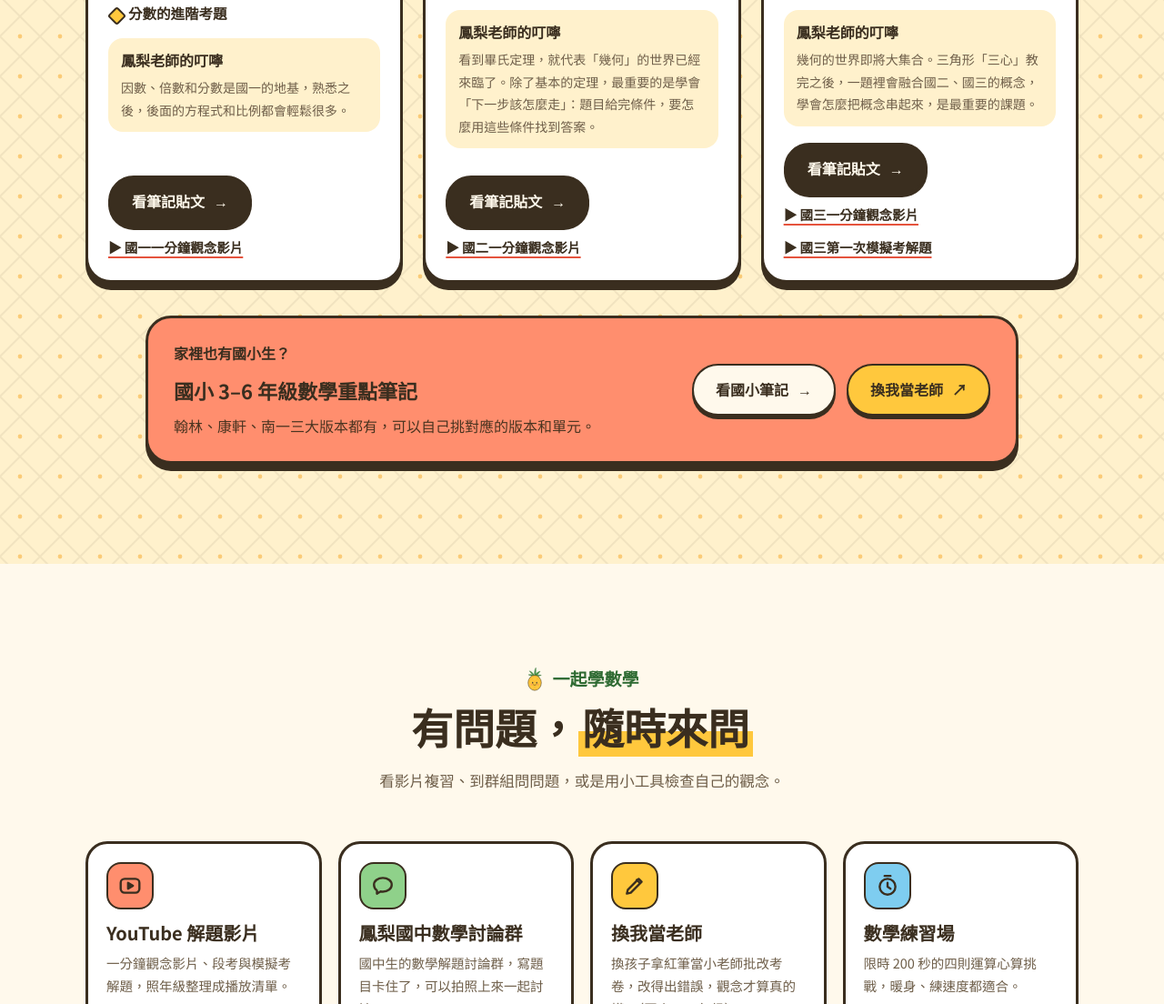
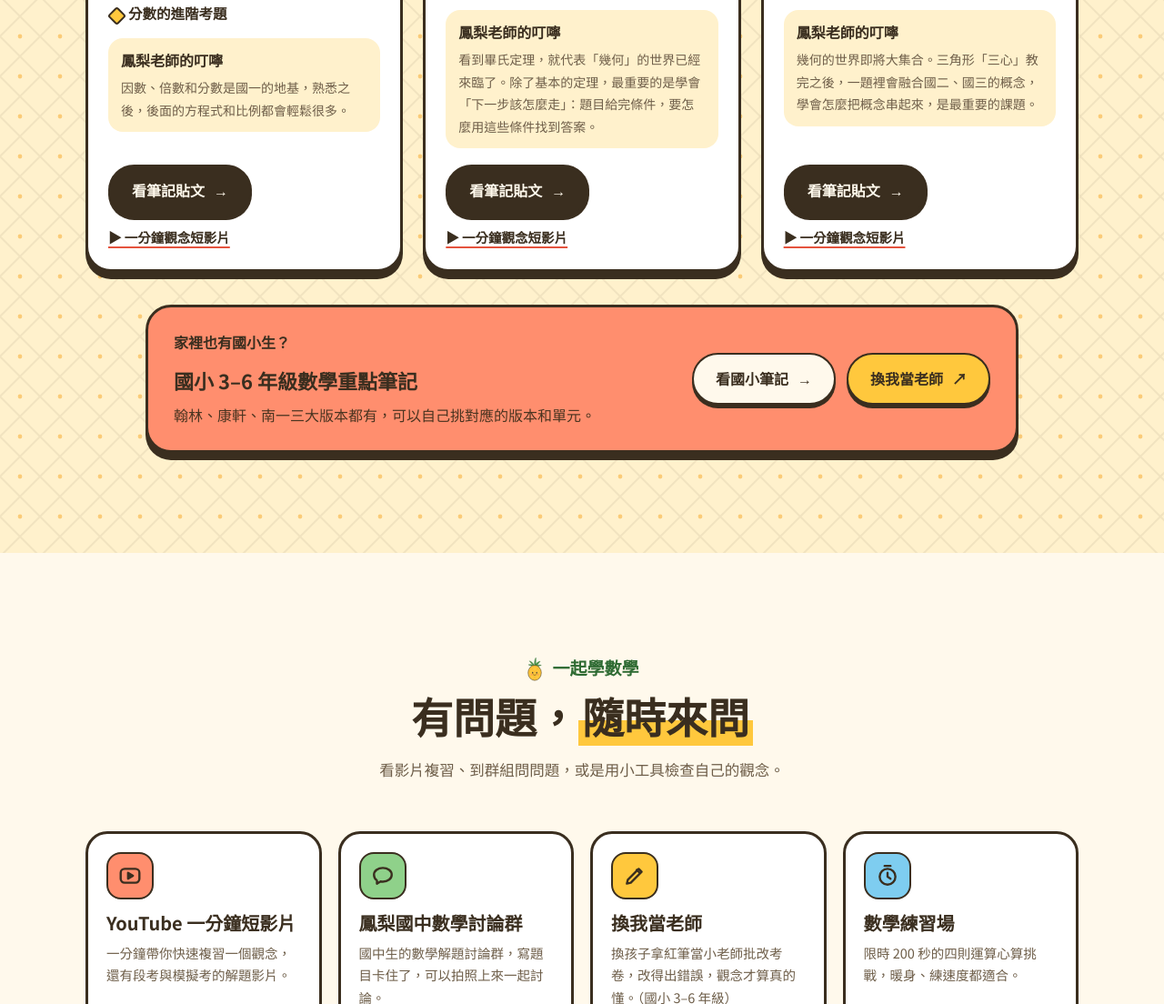
Before and after one commit to pineapple-08081/pineapplemathweb, a plain HTML site: page junior.html in a window 1280 px wide. Shown: the part 2715-3819 px from the top of the page at 91% size. Drawn offline with Linux system fonts and the light colour scheme; a web font is replaced by a local one.

Commit message:
國中數學專區的影片連結改成 YouTube Shorts 頁面
- 重點筆記與「一起學數學」的影片連結改連頻道的 Shorts 頁面
- 每日三題拿掉播放清單連結，只留單支影片，並加上「全部一分鐘短影片」
- 匯入工具之後也不再收錄播放清單連結
- 更新版本號為 2026.11.17-2

Co-Authored-By: Claude Opus 5.5 <noreply@anthropic.com>
Claude-Session: https://claude.ai/code/session_01GvCP6tpw1apd7u22EradfG

```diff
--- a/data/daily.js
+++ b/data/daily.js
@@ -109,10 +109,7 @@ window.DAILY = [
    "弦心距"
   ],
   "countdown": 190,
-  "note": "今天星期五！！",
-  "videos": [
-   "https://youtube.com/playlist?list=PLCpXF7Z3OoX4&si=4qYPvace6kB1lAwG"
-  ]
+  "note": "今天星期五！！"
  },
  {
   "date": "2026-11-05",
@@ -135,10 +132,7 @@ window.DAILY = [
    "直線與圓的距離"
   ],
   "countdown": 192,
-  "note": "一天又過去了！",
-  "videos": [
-   "https://youtube.com/playlist?list=PLCpXF7Z3OoX4&si=xEIDroxPuWpaZkYZ"
-  ]
+  "note": "一天又過去了！"
  },
  {
   "date": "2026-11-03",
@@ -171,12 +165,7 @@ window.DAILY = [
    "簡易測量、三角函數的基本定義"
   ],
   "countdown": 195,
-  "note": "本週總結！",
-  "videos": [
-   "https://youtube.com/playlist?list=PLMQIdq7IHI4Q&si=g0ifUB-GPT9nD-by",
-   "https://youtube.com/playlist?list=PLfyKRrRgdZAY&si=_xlnZ4_gHpP_yCql",
-   "https://youtube.com/playlist?list=PLCpXF7Z3OoX4&si=lpM9FWhXgIcpR4yx"
-  ]
+  "note": "本週總結！"
  },
  {
   "date": "2026-10-31",
--- a/data/site.js
+++ b/data/site.js
@@ -141,18 +141,15 @@ window.SITE = {
       { grade: "國一", color: "yellow", title: "倍數、質數與分數", post: "87fa1a0d81",
         topics: ["倍數判別法", "質數與標準分解式", "公因數與公倍數", "分數的四則運算", "分數的常考概念", "分數的進階考題"],
         tip: "因數、倍數和分數是國一的地基，熟悉之後，後面的方程式和比例都會輕鬆很多。",
-        videos: [{ label: "國一一分鐘觀念影片", url: "https://youtube.com/playlist?list=PLCpXF7Z3OoX4" }] },
+        videos: [{ label: "一分鐘觀念短影片", url: "https://www.youtube.com/@%E9%99%B3%E6%98%93%E5%BD%A3-e1g/shorts" }] },
       { grade: "國二", color: "sky", title: "根式與畢氏定理", post: "5629e99aaf",
         topics: ["最簡根式", "根式的近似值", "根式比大小（會考愛考）", "畢氏定理", "畢氏定理常考題型"],
         tip: "看到畢氏定理，就代表「幾何」的世界已經來臨了。除了基本的定理，最重要的是學會「下一步該怎麼走」：題目給完條件，要怎麼用這些條件找到答案。",
-        videos: [{ label: "國二一分鐘觀念影片", url: "https://youtube.com/playlist?list=PLMQIdq7IHI4Q" }] },
+        videos: [{ label: "一分鐘觀念短影片", url: "https://www.youtube.com/@%E9%99%B3%E6%98%93%E5%BD%A3-e1g/shorts" }] },
       { grade: "國三", color: "leaf", title: "簡易測量、三角比與圓", post: "7706dfc224",
         topics: ["簡易測量常考題型", "特殊三角比與三角函數", "點、直線與圓的位置關係", "圓心角與圓周角", "弧、弦、角的關係"],
         tip: "幾何的世界即將大集合。三角形「三心」教完之後，一題裡會融合國二、國三的概念，學會怎麼把概念串起來，是最重要的課題。",
-        videos: [
-          { label: "國三一分鐘觀念影片", url: "https://youtube.com/playlist?list=PLfyKRrRgdZAY" },
-          { label: "國三第一次模擬考解題", url: "https://youtube.com/playlist?list=PLHO46-mv2XWM" }
-        ] }
+        videos: [{ label: "一分鐘觀念短影片", url: "https://www.youtube.com/@%E9%99%B3%E6%98%93%E5%BD%A3-e1g/shorts" }] }
     ],
     // 國小的複習資源，放在專區最下面
     elementary: { post: "b41a8b39ab", title: "國小 3–6 年級數學重點筆記", text: "翰林、康軒、南一三大版本都有，可以自己挑對應的版本和單元。" }
@@ -161,7 +158,8 @@ window.SITE = {
   links: [
     { id: "threads",   label: "Threads",   handle: "@a_l_w_a_y_s_joy", note: "教學筆記每週更新", url: "https://www.threads.com/@a_l_w_a_y_s_joy" },
     { id: "instagram", label: "Instagram", handle: "@a_l_w_a_y_s_joy", note: "教室日常與圖文",   url: "https://www.instagram.com/a_l_w_a_y_s_joy/" },
-    { id: "youtube",   label: "YouTube",   handle: "國中數學解題影片", note: "段考檢討與觀念講解", url: "https://www.youtube.com/@%E9%99%B3%E6%98%93%E5%BD%A3-e1g" },
+    { id: "youtube",   label: "YouTube",   handle: "國中數學解題影片", note: "段考檢討與觀念講解", url: "https://www.youtube.com/@%E9%99%B3%E6%98%93%E5%BD%A3-e1g",
+      shorts: "https://www.youtube.com/@%E9%99%B3%E6%98%93%E5%BD%A3-e1g/shorts" },
     { id: "line",      label: "LINE 社群", handle: "鳳梨國中數學討論群", note: "國中生數學解題討論", url: "https://line.me/ti/g2/4U2D296ojeHdqg2w-cSXXtIlYnEkdwMPVreRdA" },
     { id: "facebook",  label: "Facebook",  handle: "", note: "", url: "" },
     { id: "email",     label: "Email",     handle: "", note: "合作與邀約", url: "" }
--- a/junior.html
+++ b/junior.html
@@ -19,7 +19,7 @@
 <link rel="preconnect" href="https://fonts.gstatic.com" crossorigin>
 <link href="https://fonts.googleapis.com/css2?family=Noto+Sans+TC:wght@400;500;700;900&family=LXGW+WenKai+TC:wght@400;700&family=Fredoka:wght@500;600;700&display=swap" rel="stylesheet">
 <link href="https://fonts.googleapis.com/css2?family=Huninn&display=swap" rel="stylesheet">
-<link rel="stylesheet" href="assets/site.css?v=2026.11.17-1">
+<link rel="stylesheet" href="assets/site.css?v=2026.11.17-2">
 <script>document.documentElement.classList.add('js');</script>
 </head>
 <body class="junior-page">
@@ -169,9 +169,9 @@
   </div>
 </footer>
 
-<script src="data/site.js?v=2026.11.17-1"></script>
-<script src="data/daily.js?v=2026.11.17-1"></script>
-<script src="assets/common.js?v=2026.11.17-1"></script>
+<script src="data/site.js?v=2026.11.17-2"></script>
+<script src="data/daily.js?v=2026.11.17-2"></script>
+<script src="assets/common.js?v=2026.11.17-2"></script>
 <script>
 (function(){
   const SITE = window.SITE || {}, J = SITE.junior || {}, DAILY = window.DAILY || [];
@@ -183,7 +183,6 @@
   const youtube = (SITE.links || []).find(l => l.id === 'youtube');
   const line = (SITE.links || []).find(l => l.id === 'line');
   const fmt = d => { const [y, m, dd] = d.split('-').map(Number); return `${m}/${dd}（${WEEK[new Date(y, m - 1, dd).getDay()]}）`; };
-  const ytLabel = u => /playlist/.test(u) ? '播放清單' : '一分鐘影片';
 
   $('jIntro').textContent = J.intro || '';
   $('year').textContent = new Date().getFullYear();
@@ -209,7 +208,7 @@
     return `<li class="${dim ? 'dim' : ''}"><span class="g" data-c="${GRADE_COLOR[g]}">${g}</span><span>${esc(c)}</span></li>`;
   }).join('');
   const videoLinks = d => (d.videos || []).map((u, i) =>
-    `<a href="${esc(u)}" target="_blank" rel="noopener">▶ ${ytLabel(u)}${(d.videos || []).length > 1 ? ' ' + (i + 1) : ''}</a>`).join('');
+    `<a href="${esc(u)}" target="_blank" rel="noopener">▶ 一分鐘影片${(d.videos || []).length > 1 ? ' ' + (i + 1) : ''}</a>`).join('');
 
   const latest = days[0];
   if (latest){
@@ -224,7 +223,7 @@
         : '<p class="t-wait">今天的觀念整理還沒上傳，先到 Threads 看題目吧！</p>'}
       <div class="t-actions">
         ${threads ? `<a class="btn" href="${esc(threads.url)}" target="_blank" rel="noopener">到 Threads 看題目 <span class="arr">↗</span></a>` : ''}
-        ${videoLinks(latest) ? `<span class="v-links">${videoLinks(latest)}</span>` : ''}
+        <span class="v-links">${videoLinks(latest)}${youtube && youtube.shorts ? `<a href="${esc(youtube.shorts)}" target="_blank" rel="noopener">▶ 全部一分鐘短影片</a>` : ''}</span>
       </div>`;
   } else $('today').hidden = true;
 
@@ -281,7 +280,7 @@
   /* 一起學數學 */
   const tool = (SITE.tools || [])[0];
   const more = [
-    youtube && youtube.url && { c: 'coral', ic: '<svg viewBox="0 0 24 24"><rect x="2.5" y="5" width="19" height="14" rx="4"/><path d="M10 9l5 3-5 3z" fill="currentColor"/></svg>', name: 'YouTube 解題影片', text: '一分鐘觀念影片、段考與模擬考解題，照年級整理成播放清單。', url: youtube.url, cta: '看影片' },
+    youtube && youtube.url && { c: 'coral', ic: '<svg viewBox="0 0 24 24"><rect x="2.5" y="5" width="19" height="14" rx="4"/><path d="M10 9l5 3-5 3z" fill="currentColor"/></svg>', name: 'YouTube 一分鐘短影片', text: '一分鐘帶你快速複習一個觀念，還有段考與模擬考的解題影片。', url: youtube.shorts || youtube.url, cta: '看短影片' },
     line && line.url && { c: 'leaf', ic: '<svg viewBox="0 0 24 24"><path d="M12 4c5 0 9 3.1 9 7s-4 7-9 7c-.8 0-1.6-.1-2.3-.2L6 20v-3.3C4.2 15.4 3 13.3 3 11c0-3.9 4-7 9-7z"/></svg>', name: line.handle || 'LINE 社群', text: '國中生的數學解題討論群，寫題目卡住了，可以拍照上來一起討論。', url: line.url, cta: '加入群組' },
     tool && { c: 'yellow', ic: '<svg viewBox="0 0 24 24"><path d="M4 20l4-1 11-11-3-3L5 16z"/><path d="M14 6l3 3"/></svg>', name: tool.name, text: '換孩子拿紅筆當小老師批改考卷，改得出錯誤，觀念才算真的懂。（國小 3–6 年級）', url: tool.url, cta: tool.cta || '開始批改' },
     { c: 'sky', ic: '<svg viewBox="0 0 24 24"><circle cx="12" cy="13" r="8"/><path d="M12 9v4l3 2M9 2h6"/></svg>', name: '數學練習場', text: '限時 200 秒的四則運算心算挑戰，暖身、練速度都適合。', url: 'practice.html', cta: '去挑戰', local: true }
```
Also changed, not shown: competitions.html (+4 -4 lines), index.html (+5 -5 lines), 1 other file.
